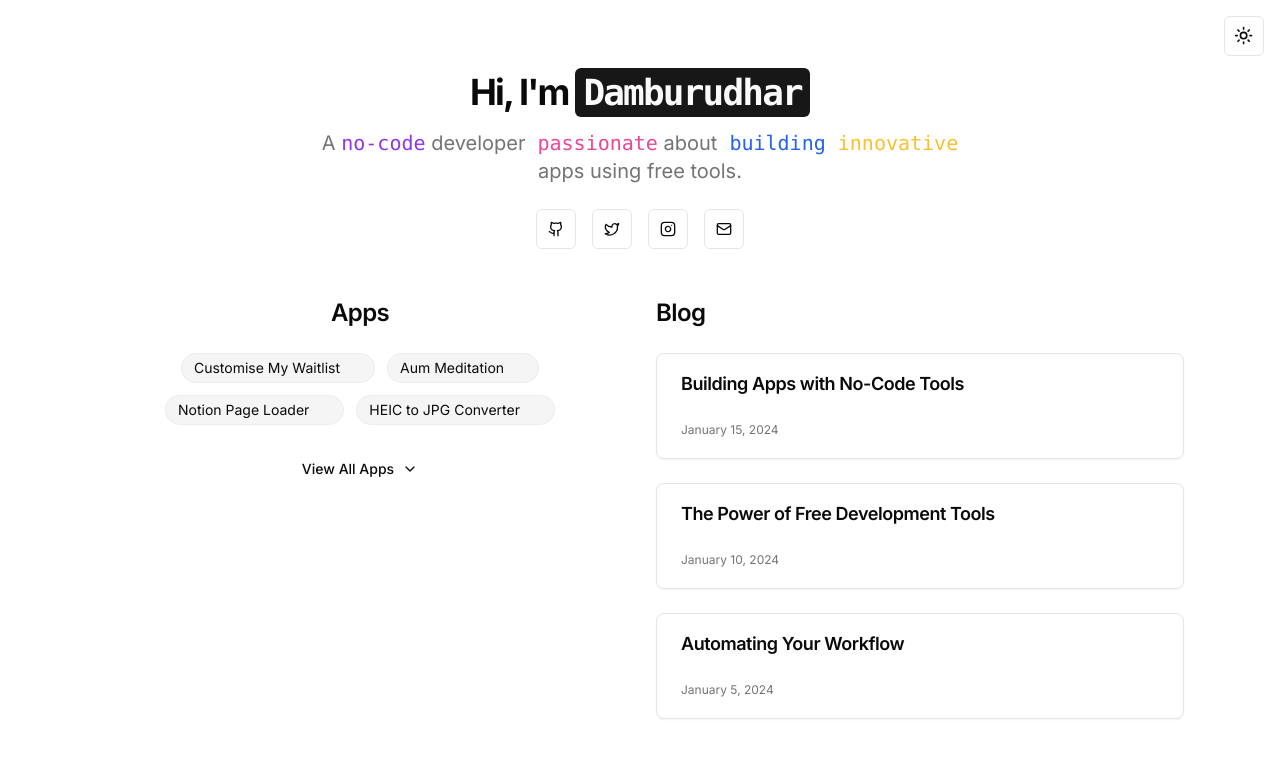
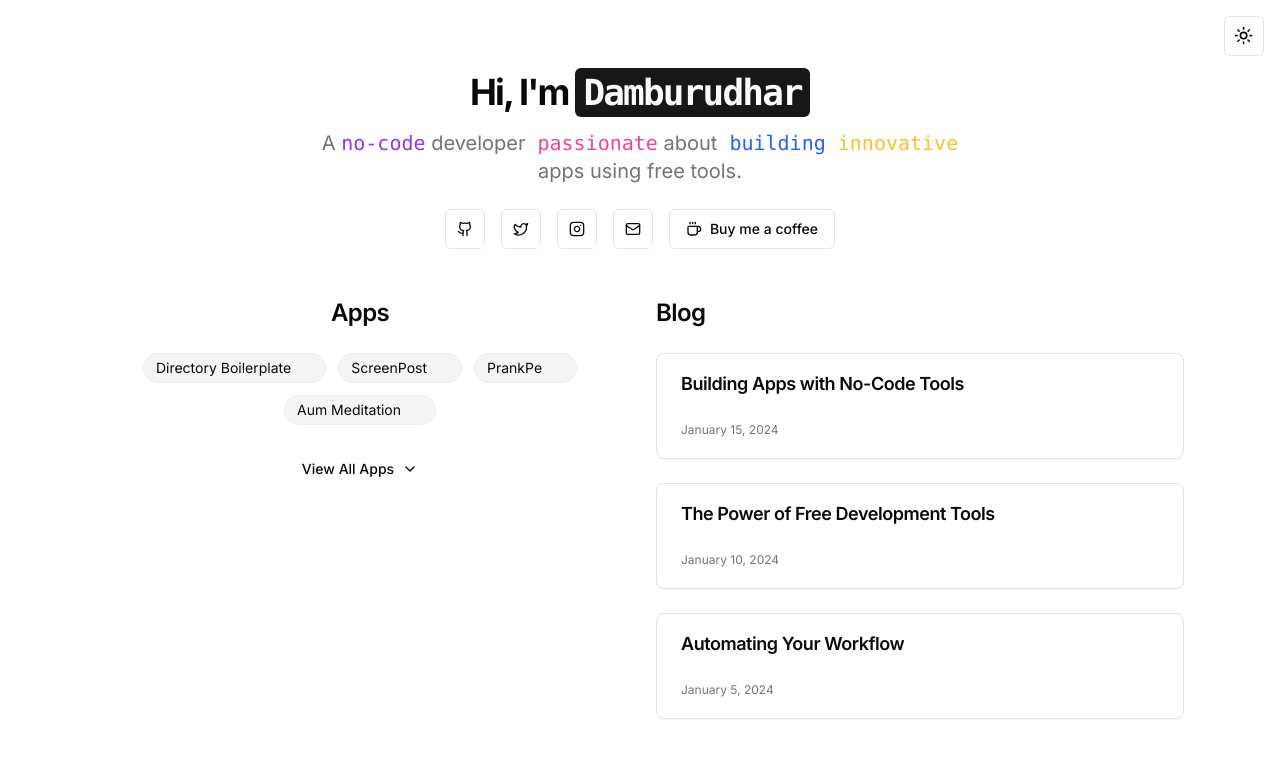
Before and after one commit to dambrubaba/text-portfolio, a Next.js app: page / in a window 1280 px wide. Shown: the top 758 px of the page. Built offline with nearby package versions, Linux system fonts and the light colour scheme.

Commit message:
added other featured apps and buy me a coffee

```diff
--- a/app/page.tsx
+++ b/app/page.tsx
@@ -4,20 +4,23 @@ import { useState } from 'react';
 import { Button } from '@/components/ui/button';
 import { Card, CardContent, CardHeader, CardTitle } from '@/components/ui/card';
 import Link from 'next/link';
-import { Mail, Github, Twitter, Instagram, ChevronDown, ChevronUp } from 'lucide-react';
+import { Mail, Github, Twitter, Instagram, ChevronDown, ChevronUp, Coffee } from 'lucide-react';
 
 export default function Home() {
   const [showAllApps, setShowAllApps] = useState(false);
 
   const featuredApps = [
-    { name: 'Customise My Waitlist', url: 'https://customise-my-waitlist.vercel.app/' },
+    { name: 'Directory Boilerplate', url: 'https://directory-boilerplate-ai-agents.vercel.app/' },
+    { name: 'ScreenPost', url: 'https://screenpost.vercel.app/' },
+    { name: 'PrankPe', url: 'https://prankpe.online/' },
     { name: 'Aum Meditation', url: 'https://aumkaram.vercel.app/' },
-    { name: 'Notion Page Loader', url: 'https://load-notion.vercel.app/' },
-    { name: 'HEIC to JPG Converter', url: 'https://llamacoder.together.ai/share/J7pR1' },
   ];
 
   const allApps = [
     ...featuredApps,
+    { name: 'Notion Page Loader', url: 'https://load-notion.vercel.app/' },
+    { name: 'Customise My Waitlist', url: 'https://customise-my-waitlist.vercel.app/' },
+    { name: 'HEIC to JPG Converter', url: 'https://llamacoder.together.ai/share/J7pR1' },
     { name: 'Image Resize Tool', url: 'https://llamacoder.together.ai/share/mcGa_' },
     { name: 'To-Do App', url: 'https://llamacoder.together.ai/share/EntZB' },
     { name: 'Pomodoro Timer', url: 'https://llamacoder.together.ai/share/7a0Hj' },
@@ -93,6 +96,12 @@ export default function Home() {
               <Link href="mailto:dambrureddy321@gmail.com">
                 <Mail className="h-4 w-4" />
                 <span className="sr-only">Email</span>
+              </Link>
+            </Button>
+            <Button variant="outline" className="flex gap-2" asChild>
+              <Link href="https://www.buymeacoffee.com/damburudhar" target="_blank">
+                <Coffee className="h-4 w-4" />
+                <span>Buy me a coffee</span>
               </Link>
             </Button>
           </div>
```
